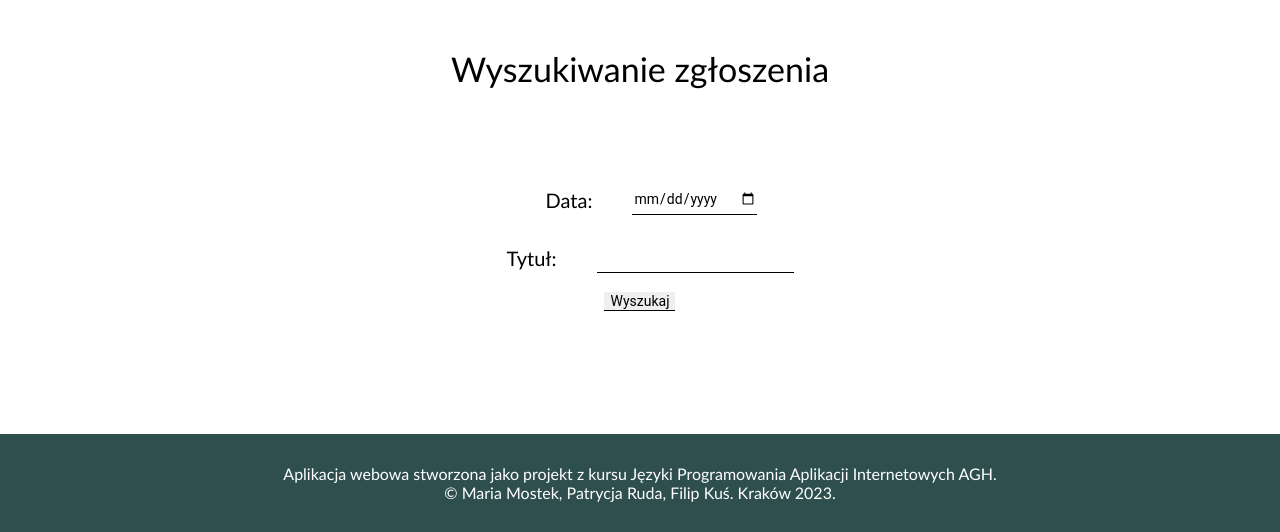
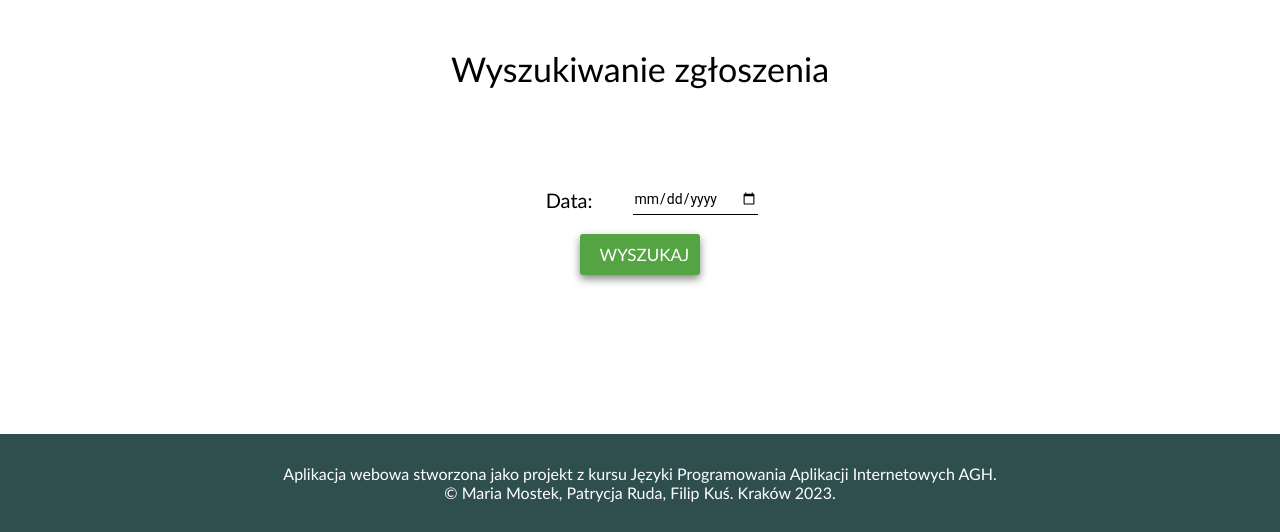
Before and after one commit to GrochotAGH/final-project-teammpf, a Flask app: page /przegladanie.html in a window 1280 px wide. Shown: the part 268-800 px from the top of the page. Run offline with Flask 3, Linux system fonts and the light colour scheme.

Commit message:
usuwam wyszukiwanie po tytule i dostosowałam strukturę guziczka w przegladanie.html

```diff
--- a/templates/przegladanie.html
+++ b/templates/przegladanie.html
@@ -42,12 +42,7 @@
                 <input type="date" id="data" name="data" required><br><br>
               </div>
 
-              <div class="sign">
-                <label for="title">Tytuł:</label>
-                <input type="text" id="title" name="title"><br><br>
-              </div>
-
-                <input id="button" type="submit" value="Wyszukaj">
+                <input class="button" type="submit" value="Wyszukaj">
             </form>
 		</main>
 		<div id="div"></div>
```
